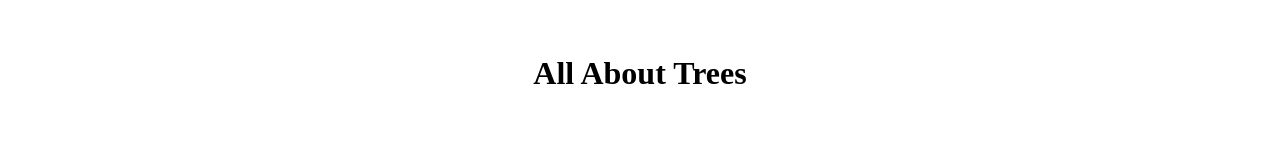
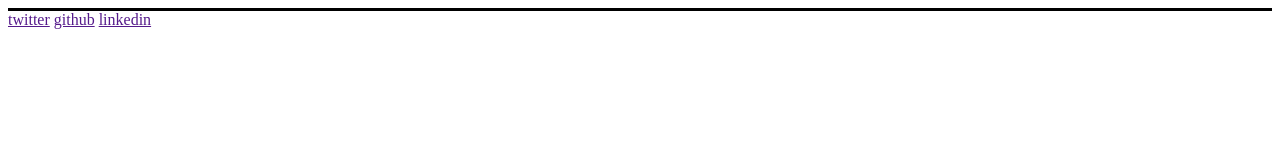
Before and after one commit to BF-FrontEnd-class/agile-development-group2-all-about-trees, a plain HTML site: page index.html in a window 1280 px wide. Drawn offline with Linux system fonts and the light colour scheme.

Commit message:
add website footer

```diff
--- a/index.html
+++ b/index.html
@@ -9,9 +9,9 @@
     <link href="./styles/index.css" rel="stylesheet" />
   </head>
   <body>
-    <header class="centered-items">
-      <!--title-->
-      <h1>All About Trees</h1>
-    </header>
+    <!-- footer -->
+    <footer class="top-divider spaced-items">
+      <a href="">twitter</a> <a href="">github</a> <a href="">linkedin</a>
+    </footer>
   </body>
 </html>
--- a/styles/something.css
+++ b/styles/something.css
@@ -2,12 +2,8 @@ body {
   background-color: white;
 }
 
-/* title */
+/* footer */
 
-.centered-items {
-  display: flex;
-  flex-direction: row;
-  justify-content: center;
-  padding-top: 2%;
-  padding-bottom: 2%;
+.top-divider {
+  border-style: solid none none none;
 }
```
